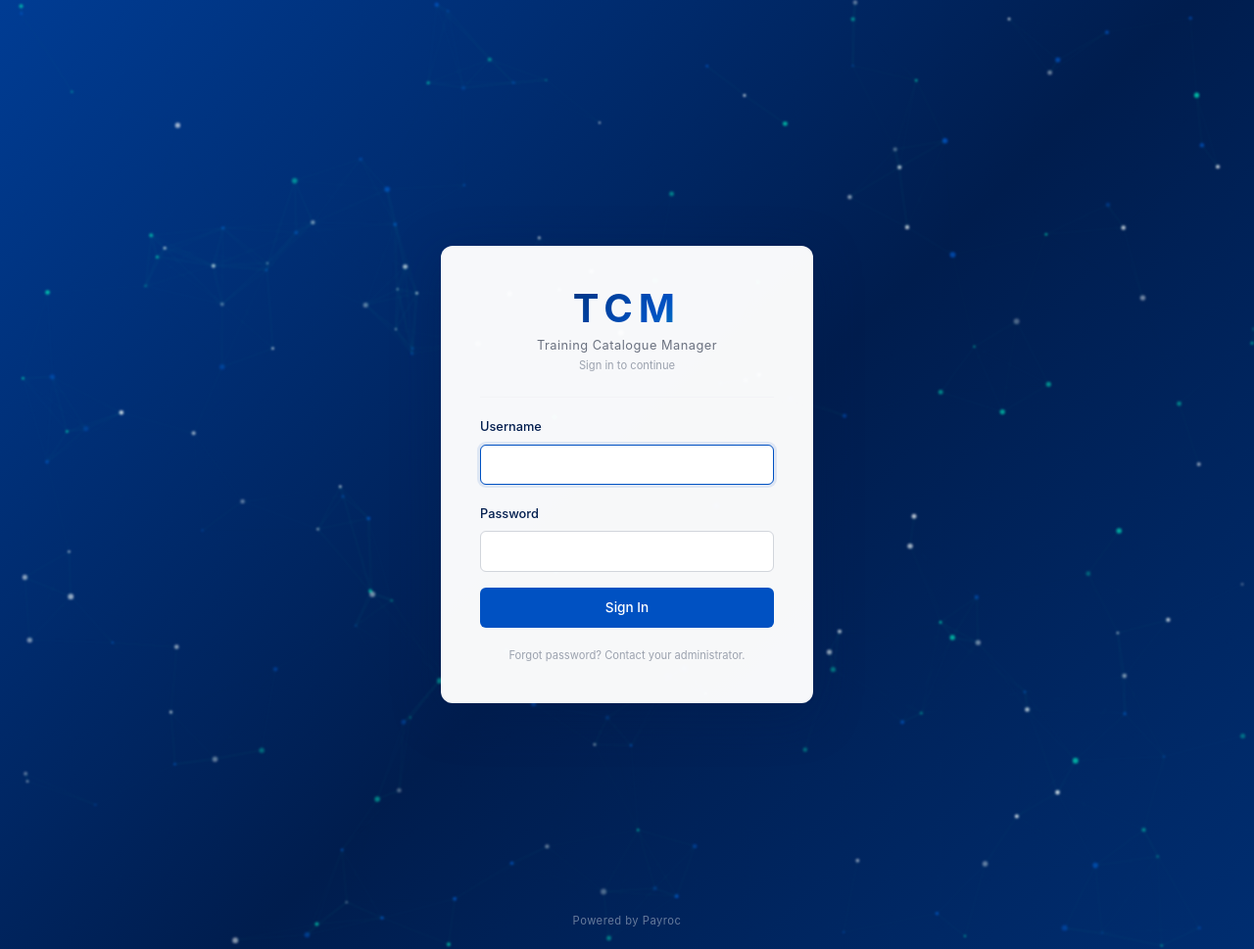
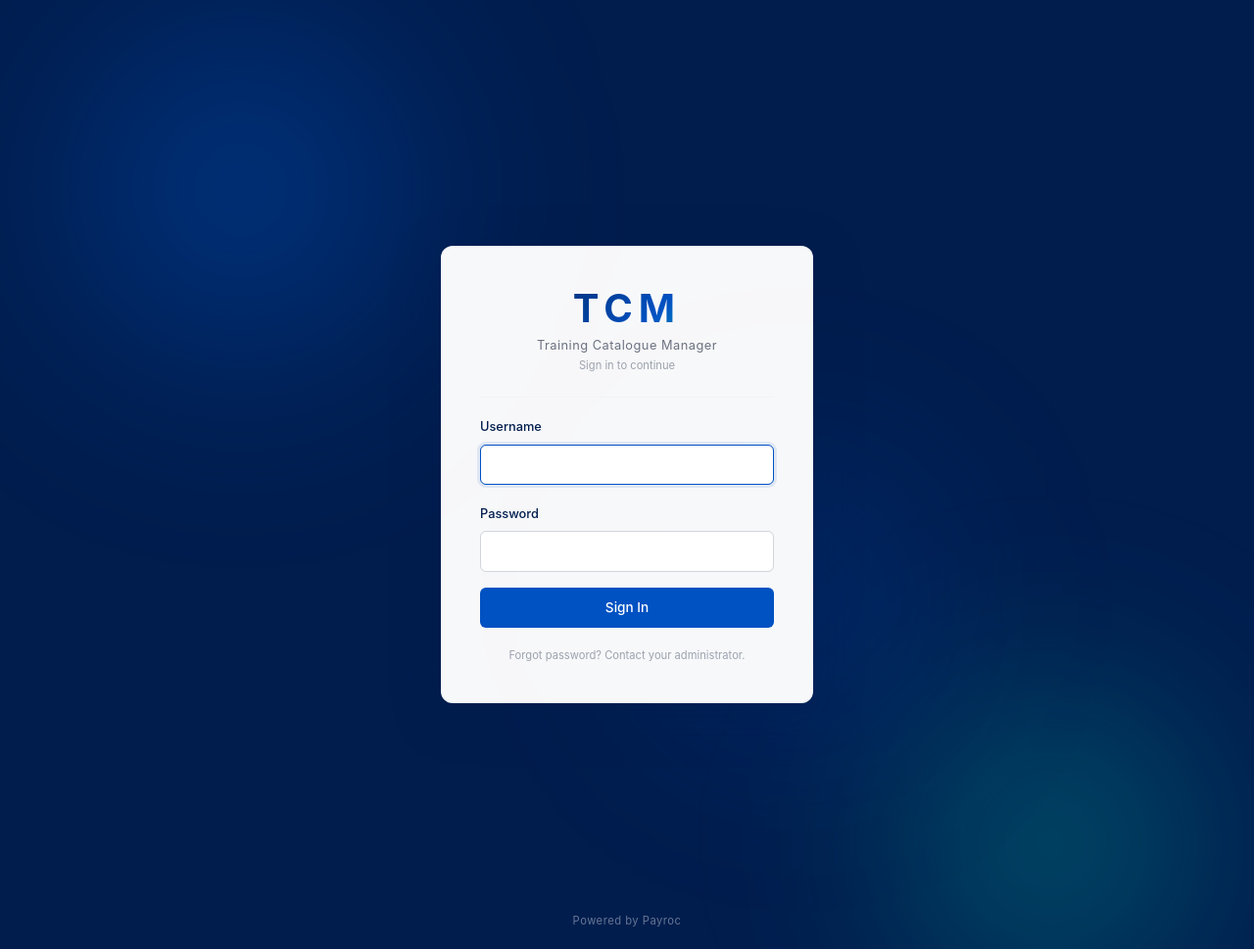
Before and after one commit to juanathanwickston/TCM, a Django app: page /login/ in a window 1280 px wide. Shown: the whole page at 98% size. Run offline with Django 5.2, Linux system fonts and the light colour scheme.

Commit message:
ui: replace particles with gradient orbs — Vercel/Stripe style, mouse-reactive, clean rewrite

```diff
--- a/tcm_app/templates/tcm_app/login.html
+++ b/tcm_app/templates/tcm_app/login.html
@@ -10,11 +10,9 @@
     <!-- Bootstrap 5 CSS (CDN) -->
     <link href="https://cdn.jsdelivr.net/npm/bootstrap@5.3.3/dist/css/bootstrap.min.css" rel="stylesheet"
         integrity="sha384-QWTKZyjpPEjISv5WaRU9OFeRpok6YctnYmDr5pNlyT2bRjXh0JMhjY6hW+ALEwIH" crossorigin="anonymous">
-    <!-- Bootstrap Icons -->
-    <link rel="stylesheet" href="https://cdn.jsdelivr.net/npm/bootstrap-icons@1.11.3/font/bootstrap-icons.min.css">
 
     <style>
-        /* Payroc Branding: Navy #001D4E, Cobalt #0051C2, Mint #00e0b8 */
+        /* Payroc: Navy #001D4E, Cobalt #0051C2, Mint #00e0b8 */
 
         body {
             margin: 0;
@@ -23,27 +21,64 @@
             flex-direction: column;
             align-items: center;
             justify-content: center;
-            background: linear-gradient(135deg, #001D4E 0%, #0051C2 40%, #001D4E 70%, #003d91 100%);
-            background-size: 300% 300%;
-            animation: gradientShift 15s ease infinite;
+            background: #001D4E;
             overflow: hidden;
             font-family: -apple-system, BlinkMacSystemFont, "Segoe UI", Roboto, sans-serif;
         }
 
-        @keyframes gradientShift {
-            0%   { background-position: 0% 50%; }
-            50%  { background-position: 100% 50%; }
-            100% { background-position: 0% 50%; }
+        /* ── Gradient orbs ── */
+        .orb-container {
+            position: fixed;
+            top: 0; left: 0; right: 0; bottom: 0;
+            pointer-events: none;
+            z-index: 0;
+            overflow: hidden;
         }
 
-        /* ── Canvas ── */
-        #particleCanvas {
-            position: fixed;
-            top: 0; left: 0;
-            width: 100%; height: 100%;
-            pointer-events: none;
-            z-index: 0;
-            filter: blur(1px);
+        .orb {
+            position: absolute;
+            border-radius: 50%;
+            filter: blur(80px);
+            transition: transform 0.8s cubic-bezier(0.25, 0.1, 0.25, 1);
+        }
+
+        .orb-1 {
+            width: 500px; height: 500px;
+            background: radial-gradient(circle, rgba(0, 81, 194, 0.5) 0%, transparent 70%);
+            top: -10%; left: -5%;
+            animation: drift1 20s ease-in-out infinite;
+        }
+
+        .orb-2 {
+            width: 450px; height: 450px;
+            background: radial-gradient(circle, rgba(0, 224, 184, 0.3) 0%, transparent 70%);
+            bottom: -15%; right: -5%;
+            animation: drift2 25s ease-in-out infinite;
+        }
+
+        .orb-3 {
+            width: 350px; height: 350px;
+            background: radial-gradient(circle, rgba(0, 81, 194, 0.35) 0%, transparent 70%);
+            top: 50%; right: 25%;
+            animation: drift3 18s ease-in-out infinite;
+        }
+
+        @keyframes drift1 {
+            0%, 100% { transform: translate(0, 0) scale(1); }
+            33%      { transform: translate(60px, 40px) scale(1.05); }
+            66%      { transform: translate(-30px, 20px) scale(0.95); }
+        }
+
+        @keyframes drift2 {
+            0%, 100% { transform: translate(0, 0) scale(1); }
+            33%      { transform: translate(-50px, -30px) scale(1.08); }
+            66%      { transform: translate(40px, -20px) scale(0.92); }
+        }
+
+        @keyframes drift3 {
+            0%, 100% { transform: translate(0, 0) scale(1); }
+            33%      { transform: translate(30px, -50px) scale(1.1); }
+            66%      { transform: translate(-40px, 30px) scale(0.9); }
         }
 
         /* ── Login card ── */
@@ -81,7 +116,7 @@
             line-height: 1.2;
         }
 
-        .login-header .login-subtitle {
+        .login-subtitle {
             font-size: 0.8rem;
             font-weight: 400;
             color: #6b7280;
@@ -89,7 +124,7 @@
             margin-bottom: 0.15rem;
         }
 
-        .login-header .login-tagline {
+        .login-tagline {
             color: #9ca3af;
             font-size: 0.7rem;
             margin: 0;
@@ -141,8 +176,7 @@
         .page-footer {
             position: fixed;
             bottom: 1.25rem;
-            left: 0;
-            right: 0;
+            left: 0; right: 0;
             text-align: center;
             z-index: 1;
             color: rgba(255, 255, 255, 0.4);
@@ -153,8 +187,12 @@
 </head>
 
 <body>
-    <!-- Particle canvas -->
-    <canvas id="particleCanvas"></canvas>
+    <!-- Gradient orbs -->
+    <div class="orb-container" id="orbContainer">
+        <div class="orb orb-1" id="orb1"></div>
+        <div class="orb orb-2" id="orb2"></div>
+        <div class="orb orb-3" id="orb3"></div>
+    </div>
 
     <!-- Login card -->
     <div class="login-card">
@@ -205,169 +243,39 @@
         crossorigin="anonymous"></script>
 
     <script>
+    // Orbs lean gently toward the cursor
     (function() {
-        const canvas = document.getElementById('particleCanvas');
-        const ctx = canvas.getContext('2d');
+        const orbs = document.querySelectorAll('.orb');
+        const strength = [0.03, 0.025, 0.035]; // different sensitivity per orb
+        let mouseX = window.innerWidth / 2;
+        let mouseY = window.innerHeight / 2;
+        let targetX = mouseX, targetY = mouseY;
+        let currentX = mouseX, currentY = mouseY;
 
-        // ── Config ──
-        const PARTICLE_COUNT = 200;
-        const CONNECT_DIST   = 140;   // max distance to draw lines between particles
-        const MOUSE_RADIUS   = 180;   // magnetic attraction radius
-        const MOUSE_STRENGTH = 0.02;  // how strongly particles pull toward cursor
-        const RETURN_SPEED   = 0.008; // how fast particles drift back when cursor leaves
-
-        // Payroc palette with varying opacity
-        const COLORS = [
-            'rgba(0, 224, 184, ',   // mint
-            'rgba(0, 81, 194, ',    // cobalt
-            'rgba(255, 255, 255, ', // white
-        ];
-
-        let mouse = { x: -1000, y: -1000 };
-        let particles = [];
-        let w, h;
-
-        function resize() {
-            w = canvas.width  = window.innerWidth;
-            h = canvas.height = window.innerHeight;
-        }
-
-        class Particle {
-            constructor() {
-                this.reset();
-            }
-
-            reset() {
-                this.x  = Math.random() * w;
-                this.y  = Math.random() * h;
-                this.ox = this.x;  // origin x (home position)
-                this.oy = this.y;
-                this.vx = (Math.random() - 0.5) * 0.4;
-                this.vy = (Math.random() - 0.5) * 0.4;
-                this.r  = Math.random() * 2 + 1;
-                this.colorIdx = Math.floor(Math.random() * COLORS.length);
-                this.alpha = Math.random() * 0.5 + 0.3;
-            }
-
-            update() {
-                // Distance to mouse
-                const dx = mouse.x - this.x;
-                const dy = mouse.y - this.y;
-                const dist = Math.sqrt(dx * dx + dy * dy);
-
-                if (dist < MOUSE_RADIUS) {
-                    // Magnetic pull toward cursor
-                    const force = (1 - dist / MOUSE_RADIUS) * MOUSE_STRENGTH;
-                    this.vx += dx * force;
-                    this.vy += dy * force;
-                } else {
-                    // Gently drift back toward origin
-                    this.vx += (this.ox - this.x) * RETURN_SPEED;
-                    this.vy += (this.oy - this.y) * RETURN_SPEED;
-                }
-
-                // Damping
-                this.vx *= 0.96;
-                this.vy *= 0.96;
-
-                this.x += this.vx;
-                this.y += this.vy;
-
-                // Slow origin drift for ambient movement
-                this.ox += (Math.random() - 0.5) * 0.15;
-                this.oy += (Math.random() - 0.5) * 0.15;
-
-                // Wrap origins if they drift off screen
-                if (this.ox < -20) this.ox = w + 20;
-                if (this.ox > w + 20) this.ox = -20;
-                if (this.oy < -20) this.oy = h + 20;
-                if (this.oy > h + 20) this.oy = -20;
-            }
-
-            draw() {
-                ctx.beginPath();
-                ctx.arc(this.x, this.y, this.r, 0, Math.PI * 2);
-                ctx.fillStyle = COLORS[this.colorIdx] + this.alpha + ')';
-                ctx.fill();
-            }
-        }
-
-        function drawConnections() {
-            for (let i = 0; i < particles.length; i++) {
-                const a = particles[i];
-
-                // Lines between particles
-                for (let j = i + 1; j < particles.length; j++) {
-                    const b = particles[j];
-                    const dx = a.x - b.x;
-                    const dy = a.y - b.y;
-                    const dist = Math.sqrt(dx * dx + dy * dy);
-
-                    if (dist < CONNECT_DIST) {
-                        const opacity = (1 - dist / CONNECT_DIST) * 0.15;
-                        ctx.beginPath();
-                        ctx.moveTo(a.x, a.y);
-                        ctx.lineTo(b.x, b.y);
-                        ctx.strokeStyle = 'rgba(0, 224, 184, ' + opacity + ')';
-                        ctx.lineWidth = 0.6;
-                        ctx.stroke();
-                    }
-                }
-
-                // Lines from particle to mouse
-                const mdx = a.x - mouse.x;
-                const mdy = a.y - mouse.y;
-                const mDist = Math.sqrt(mdx * mdx + mdy * mdy);
-
-                if (mDist < MOUSE_RADIUS) {
-                    const opacity = (1 - mDist / MOUSE_RADIUS) * 0.25;
-                    ctx.beginPath();
-                    ctx.moveTo(a.x, a.y);
-                    ctx.lineTo(mouse.x, mouse.y);
-                    ctx.strokeStyle = 'rgba(255, 255, 255, ' + opacity + ')';
-                    ctx.lineWidth = 0.8;
-                    ctx.stroke();
-                }
-            }
-        }
+        document.addEventListener('mousemove', function(e) {
+            targetX = e.clientX;
+            targetY = e.clientY;
+        });
 
         function animate() {
-            ctx.clearRect(0, 0, w, h);
+            // Smooth lerp toward mouse
+            currentX += (targetX - currentX) * 0.04;
+            currentY += (targetY - currentY) * 0.04;
 
-            for (const p of particles) {
-                p.update();
-                p.draw();
-            }
+            const centerX = window.innerWidth / 2;
+            const centerY = window.innerHeight / 2;
+            const offsetX = currentX - centerX;
+            const offsetY = currentY - centerY;
 
-            drawConnections();
+            orbs.forEach(function(orb, i) {
+                const s = strength[i];
+                const tx = offsetX * s;
+                const ty = offsetY * s;
+                orb.style.transform = 'translate(' + tx + 'px, ' + ty + 'px)';
+            });
+
             requestAnimationFrame(animate);
         }
-
-        // ── Init ──
-        resize();
-        for (let i = 0; i < PARTICLE_COUNT; i++) {
-            particles.push(new Particle());
-        }
-
-        // Allow pointer events to pass through to the form
-        document.addEventListener('mousemove', function(e) {
-            mouse.x = e.clientX;
-            mouse.y = e.clientY;
-        });
-
-        document.addEventListener('mouseleave', function() {
-            mouse.x = -1000;
-            mouse.y = -1000;
-        });
-
-        window.addEventListener('resize', function() {
-            resize();
-            // Reset origins on resize
-            for (const p of particles) {
-                p.ox = Math.random() * w;
-                p.oy = Math.random() * h;
-            }
-        });
 
         animate();
     })();
```
